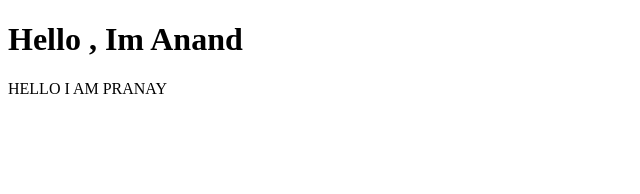
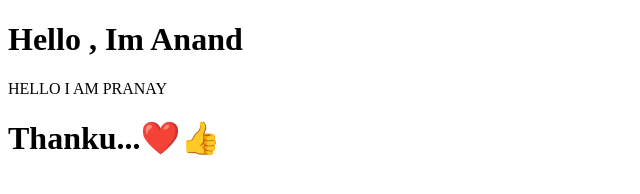
Before and after one commit to AnandShirbhaiyye/sample-repo-practice, a plain HTML site: page index.html in a window 1280 px wide. Shown: the whole page, without its empty margins (0-640 px from the left). Drawn offline with Linux system fonts and the light colour scheme.

Commit message:
some changes in index.html file

```diff
--- a/index.html
+++ b/index.html
@@ -11,5 +11,6 @@
     <div>
         HELLO I AM PRANAY
     </div>
+    <h1>Thanku...❤️👍</h1>
 </body>
 </html>
```
